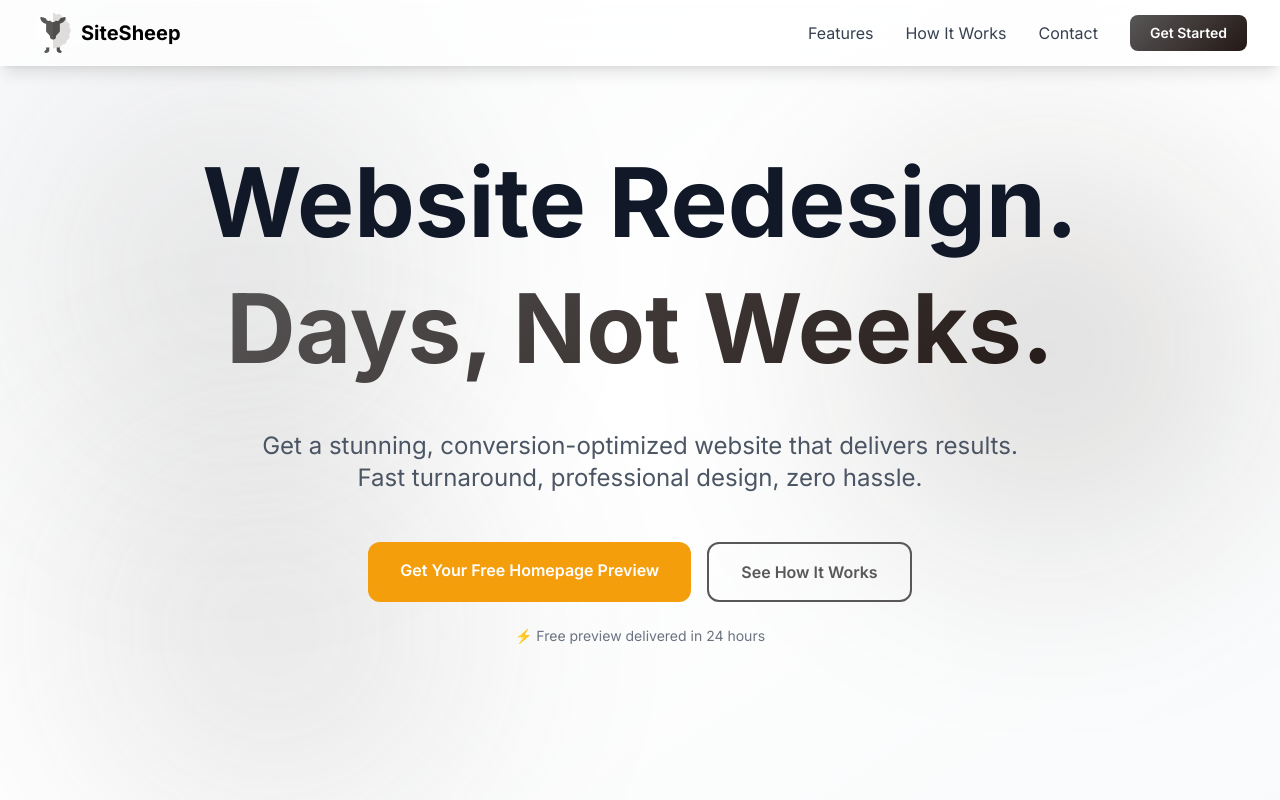
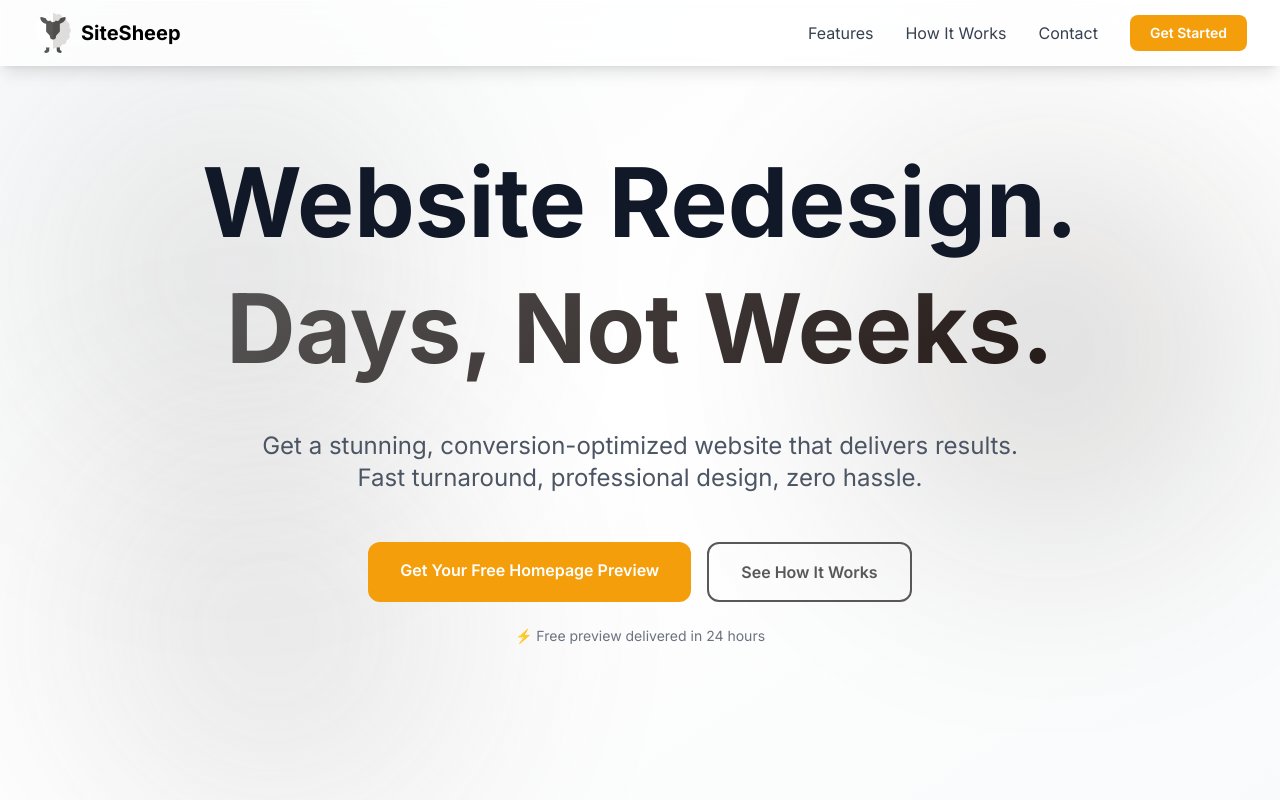
Before and after one commit to colecooke/sitesheep-website, a Next.js app: page / in a window 1280 px wide. Shown: the top 800 px of the page. Built offline with nearby package versions, Linux system fonts and the light colour scheme.

Commit message:
Auto-update

```diff
--- a/app/page.tsx
+++ b/app/page.tsx
@@ -70,7 +70,7 @@ export default function Home() {
               <a href="#features" className="text-gray-700 hover:text-[#595758] transition-colors">Features</a>
               <a href="#process" className="text-gray-700 hover:text-[#595758] transition-colors">How It Works</a>
               <a href="#contact" className="text-gray-700 hover:text-[#595758] transition-colors">Contact</a>
-              <a href="mailto:hello@sitesheep.io" className="relative px-5 py-2 text-sm font-semibold text-white rounded-lg overflow-hidden transition-all duration-300 transform hover:scale-105 hover:shadow-lg" style={{ background: 'linear-gradient(135deg, #595758 0%, #231815 100%)' }}>
+              <a href="mailto:hello@sitesheep.io" className="relative px-5 py-2 text-sm font-semibold text-white rounded-lg overflow-hidden transition-all duration-300 transform hover:scale-105 hover:shadow-lg hover:bg-amber-600" style={{ background: '#F59E0B' }}>
                 <span>Get Started</span>
               </a>
             </div>
```
